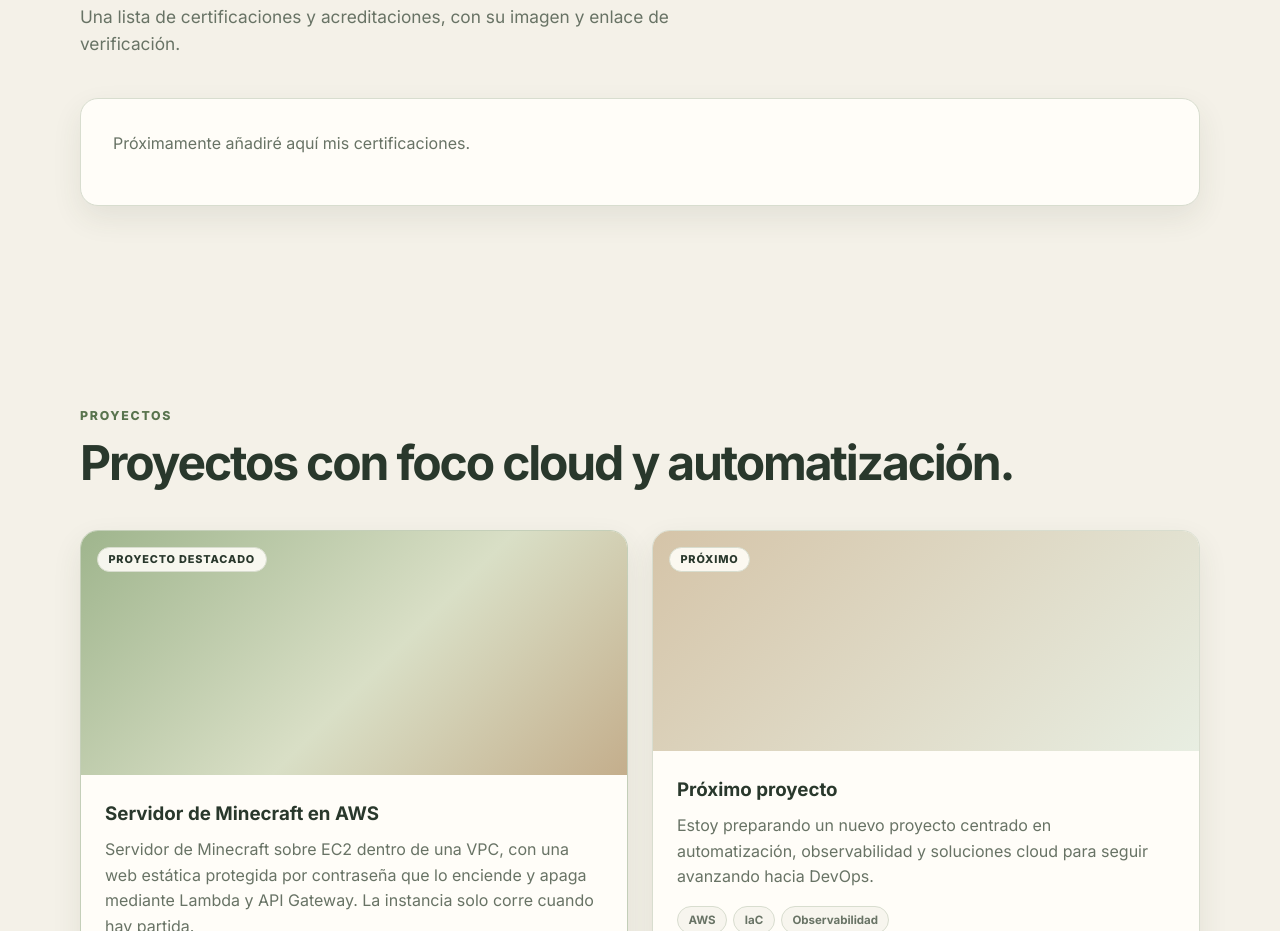
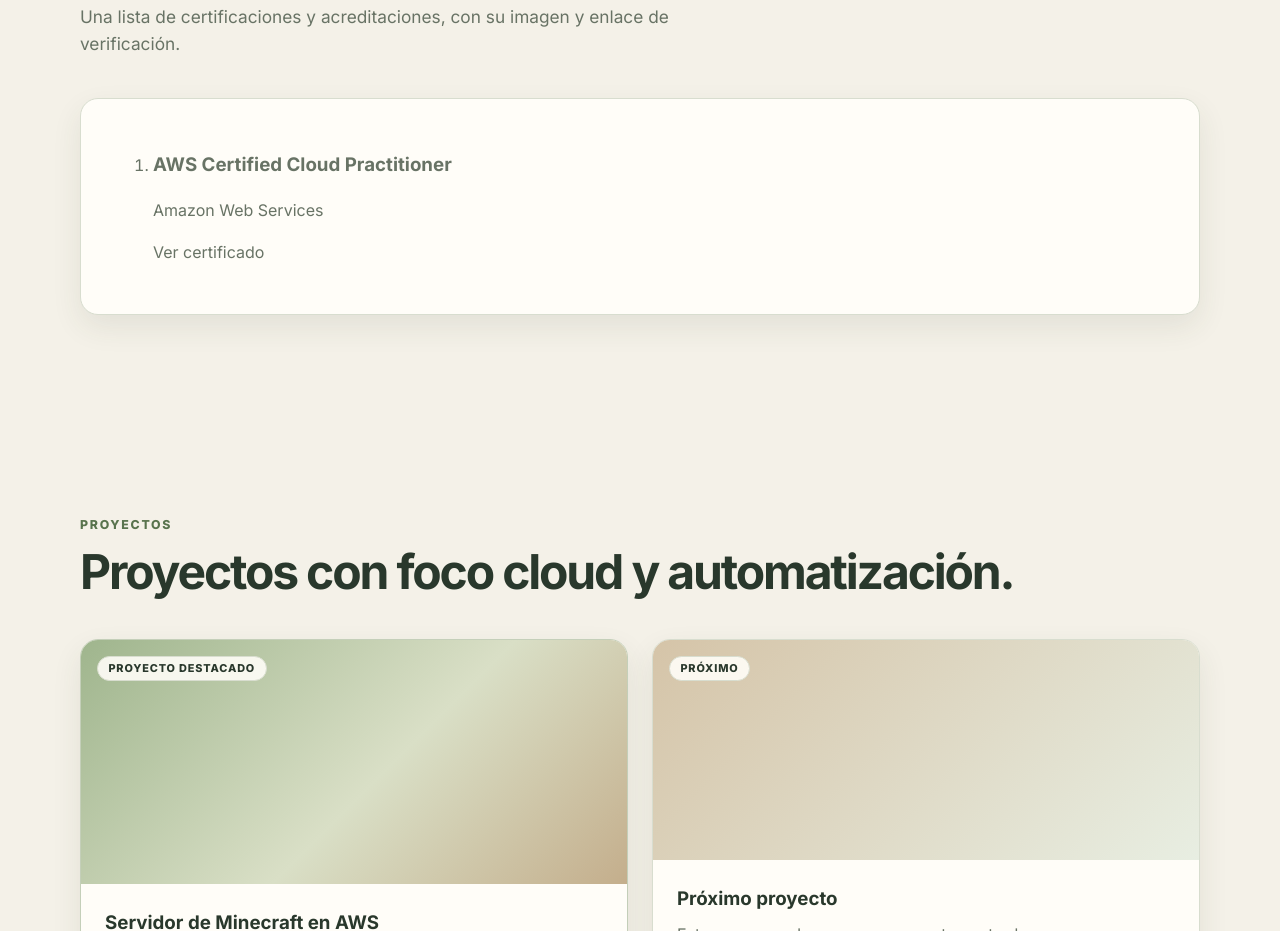
Before and after one commit to Alex-Potlog/portfolio, a plain HTML site: page index.html in a window 1280 px wide. Shown: the part 3013-3944 px from the top of the page. Drawn offline with Linux system fonts and the light colour scheme.

Commit message:
Added certification to list

```diff
--- a/index.html
+++ b/index.html
@@ -142,18 +142,18 @@
             <p class="lead">Una lista de certificaciones y acreditaciones, con su imagen y enlace de verificación.</p>
           </div>
           <div class="about-card">
-            <p>Próximamente añadiré aquí mis certificaciones.</p>
             <ol class="certifications-list" aria-label="Lista de certificaciones">
-              <!-- Plantilla para una futura certificación:
               <li class="certification-item">
-                <img src="assets/certifications/nombre-certificacion.png" alt="Insignia de Nombre de la certificación" />
                 <div>
-                  <h3>Nombre de la certificación</h3>
-                  <p>Entidad emisora · Fecha de obtención</p>
-                  <a href="URL_PUBLICA_DE_VERIFICACION" target="_blank" rel="noreferrer">Ver credencial</a>
+                  <h3>AWS Certified Cloud Practitioner</h3>
+                  <p>Amazon Web Services</p>
+                  <a href="./assets/certs/AWS%20Certified%20Cloud%20Practitioner%20certificate.pdf"
+                     target="_blank"
+                     rel="noreferrer">
+                    Ver certificado
+                  </a>
                 </div>
               </li>
-              -->
             </ol>
           </div>
         </div>
```
